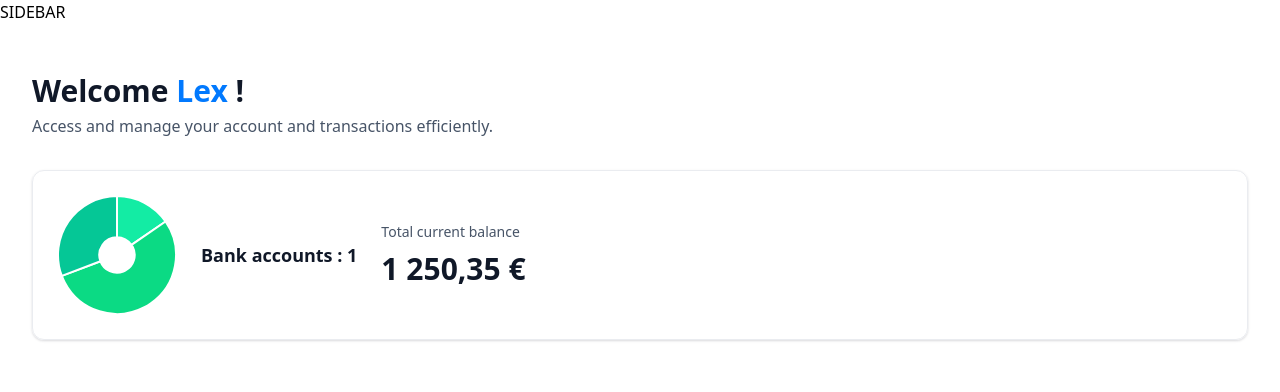
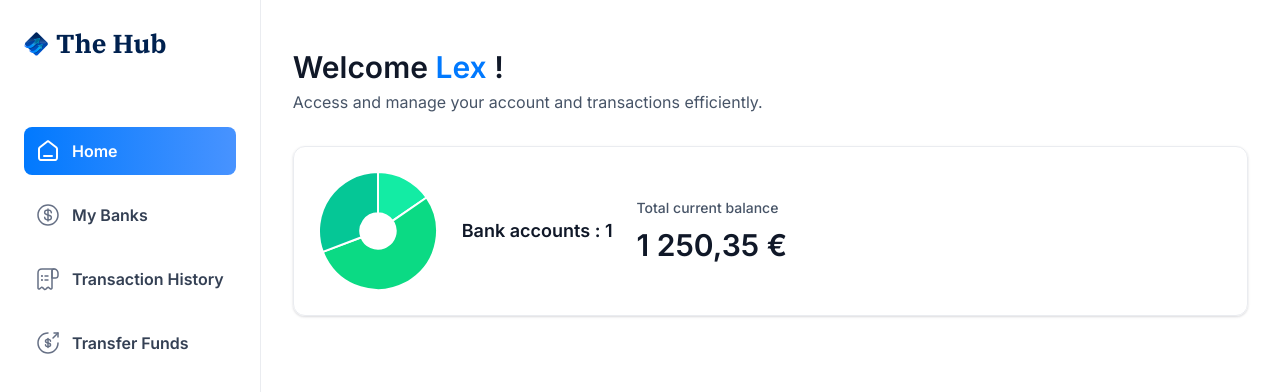
Before and after one commit to Lx-Ctn/Lx-Banking, a Next.js app: page / in a window 1280 px wide. Shown: the top 392 px of the page. Built offline with nearby package versions, Linux system fonts and the light colour scheme.

Commit message:
set sidebar UI with nav

```diff
--- a/app/(auth)/layout.tsx
+++ b/app/(auth)/layout.tsx
@@ -1,14 +1,7 @@
-
-
 export default function RootLayout({
-  children,
+	children,
 }: Readonly<{
-  children: React.ReactNode;
+	children: React.ReactNode;
 }>) {
-  return (
-      <main>
-         SIDEBAR
-         {children}
-      </main>
-  );
+	return <main>{children}</main>;
 }
--- a/app/(root)/layout.tsx
+++ b/app/(root)/layout.tsx
@@ -1,14 +1,27 @@
-
+import MobileNav from "@/components/MobileNav";
+import SideBar from "@/components/SideBar";
+import Image from "next/image";
 
 export default function RootLayout({
 	children,
 }: Readonly<{
 	children: React.ReactNode;
 }>) {
+	const loggedIn = { firstName: "Lex", lastName: "Ctn" };
+
 	return (
-      <main>
-         SIDEBAR
+		<main className="flex h-screen w-full font-inter">
+			<SideBar user={loggedIn} />
+
+			<div className="flex size-full flex-col">
+				<div className="root-layout">
+					<Image src="/icons/logo.svg" width={30} height={30} alt="Logo" />
+					<div>
+						<MobileNav user={loggedIn} />
+					</div>
+				</div>
 				{children}
+			</div>
 		</main>
 	);
 }
--- /dev/null
+++ b/components/MobileNav.tsx
@@ -0,0 +1,68 @@
+"use client";
+
+import { Sheet, SheetClose, SheetContent, SheetTrigger } from "@/components/ui/sheet";
+import { sidebarLinks } from "@/constants";
+import { cn } from "@/lib/utils";
+import Image from "next/image";
+import Link from "next/link";
+import { usePathname } from "next/navigation";
+
+const MobileNav = ({ user }: MobileNavProps) => {
+	const pathName = usePathname();
+
+	return (
+		<section className="w-full max-w-[264px]">
+			<Sheet>
+				<SheetTrigger>
+					<Image src="/icons/hamburger.svg" width="30" height="30" alt="Menu" className="cursor-pointer" />
+				</SheetTrigger>
+				<SheetContent side="left" className="border-none bg-white">
+					<Link href="/" className="flex cursor-pointer items-center gap-1 px-4">
+						<Image src="/icons/logo.svg" width={34} height={34} alt={"Hub logo"} />
+						<h1 className="text-26 font-ibm-plex-serif font-bold text-black-1 whitespace-nowrap">The Hub</h1>
+					</Link>
+					<div className="mobilenav-sheet">
+						<SheetClose asChild>
+							<nav className="flex h-full flex-col gap-6 pt-16 text-white">
+								{sidebarLinks.map(link => {
+									const isLinkActive = link.route === pathName || pathName.startsWith(`${link.route}/`);
+									return (
+										<SheetClose asChild key={link.label}>
+											<Link
+												href={link.route}
+												className={cn("mobilenav-sheet_close w-full", {
+													"bg-bank-gradient": isLinkActive,
+												})}
+											>
+												<Image
+													src={link.imgURL}
+													alt={link.label}
+													width={20}
+													height={20}
+													className={cn("!static !w-auto !max-w-none", {
+														"brightness-[3] invert-0": isLinkActive,
+													})}
+												/>
+												<p
+													className={cn("text-16 font-semibold text-black-2 whitespace-nowrap", {
+														"text-white": isLinkActive,
+													})}
+												>
+													{link.label}
+												</p>
+											</Link>
+										</SheetClose>
+									);
+								})}
+								USER
+							</nav>
+						</SheetClose>
+						FOOTER
+					</div>
+				</SheetContent>
+			</Sheet>
+		</section>
+	);
+};
+
+export default MobileNav;
--- /dev/null
+++ b/components/SideBar.tsx
@@ -0,0 +1,55 @@
+"use client";
+import { sidebarLinks } from "@/constants";
+import { cn } from "@/lib/utils";
+import Image from "next/image";
+import Link from "next/link";
+import { usePathname } from "next/navigation";
+import React from "react";
+
+const SideBar = ({ user }: SiderbarProps) => {
+	const pathName = usePathname();
+	return (
+		<section className="sidebar">
+			<nav className="flex flex-col gap-4">
+				<Link href="/" className="flex mb-12 cursor-pointer items-center gap-2 ">
+					<Image
+						src="/icons/logo.svg"
+						width={34}
+						height={34}
+						alt={"Hub logo"}
+						className="size-[24px] max-xl:size-14"
+					/>
+					<h1 className="sidebar-logo whitespace-nowrap">The Hub</h1>
+				</Link>
+				{sidebarLinks.map((link, i) => {
+					const isLinkActive = link.route === pathName || pathName.startsWith(`${link.route}/`);
+					return (
+						<Link
+							key={i}
+							href={link.route}
+							className={cn("sidebar-link", { "bg-bank-gradient": isLinkActive })}
+						>
+							<div className="relative flex gap-3">
+								<Image
+									src={link.imgURL}
+									alt={link.label}
+									fill
+									className={cn("!static !w-auto !max-w-none", {
+										"brightness-[3] invert-0": isLinkActive,
+									})}
+								/>
+								<p className={cn("sidebar-label whitespace-nowrap", { "!text-white": isLinkActive })}>
+									{link.label}
+								</p>
+							</div>
+						</Link>
+					);
+				})}
+				USER
+			</nav>
+			FOOTER
+		</section>
+	);
+};
+
+export default SideBar;
--- /dev/null
+++ b/components/ui/sheet.tsx
@@ -0,0 +1,140 @@
+"use client"
+
+import * as React from "react"
+import * as SheetPrimitive from "@radix-ui/react-dialog"
+import { cva, type VariantProps } from "class-variance-authority"
+import { X } from "lucide-react"
+
+import { cn } from "@/lib/utils"
+
+const Sheet = SheetPrimitive.Root
+
+const SheetTrigger = SheetPrimitive.Trigger
+
+const SheetClose = SheetPrimitive.Close
+
+const SheetPortal = SheetPrimitive.Portal
+
+const SheetOverlay = React.forwardRef<
+  React.ElementRef<typeof SheetPrimitive.Overlay>,
+  React.ComponentPropsWithoutRef<typeof SheetPrimitive.Overlay>
+>(({ className, ...props }, ref) => (
+  <SheetPrimitive.Overlay
+    className={cn(
+      "fixed inset-0 z-50 bg-black/80  data-[state=open]:animate-in data-[state=closed]:animate-out data-[state=closed]:fade-out-0 data-[state=open]:fade-in-0",
+      className
+    )}
+    {...props}
+    ref={ref}
+  />
+))
+SheetOverlay.displayName = SheetPrimitive.Overlay.displayName
+
+const sheetVariants = cva(
+  "fixed z-50 gap-4 bg-background p-6 shadow-lg transition ease-in-out data-[state=closed]:duration-300 data-[state=open]:duration-500 data-[state=open]:animate-in data-[state=closed]:animate-out",
+  {
+    variants: {
+      side: {
+        top: "inset-x-0 top-0 border-b data-[state=closed]:slide-out-to-top data-[state=open]:slide-in-from-top",
+        bottom:
+          "inset-x-0 bottom-0 border-t data-[state=closed]:slide-out-to-bottom data-[state=open]:slide-in-from-bottom",
+        left: "inset-y-0 left-0 h-full w-3/4 border-r data-[state=closed]:slide-out-to-left data-[state=open]:slide-in-from-left sm:max-w-sm",
+        right:
+          "inset-y-0 right-0 h-full w-3/4 border-l data-[state=closed]:slide-out-to-right data-[state=open]:slide-in-from-right sm:max-w-sm",
+      },
+    },
+    defaultVariants: {
+      side: "right",
+    },
+  }
+)
+
+interface SheetContentProps
+  extends React.ComponentPropsWithoutRef<typeof SheetPrimitive.Content>,
+    VariantProps<typeof sheetVariants> {}
+
+const SheetContent = React.forwardRef<
+  React.ElementRef<typeof SheetPrimitive.Content>,
+  SheetContentProps
+>(({ side = "right", className, children, ...props }, ref) => (
+  <SheetPortal>
+    <SheetOverlay />
+    <SheetPrimitive.Content
+      ref={ref}
+      className={cn(sheetVariants({ side }), className)}
+      {...props}
+    >
+      <SheetPrimitive.Close className="absolute right-4 top-4 rounded-sm opacity-70 ring-offset-background transition-opacity hover:opacity-100 focus:outline-none focus:ring-2 focus:ring-ring focus:ring-offset-2 disabled:pointer-events-none data-[state=open]:bg-secondary">
+        <X className="h-4 w-4" />
+        <span className="sr-only">Close</span>
+      </SheetPrimitive.Close>
+      {children}
+    </SheetPrimitive.Content>
+  </SheetPortal>
+))
+SheetContent.displayName = SheetPrimitive.Content.displayName
+
+const SheetHeader = ({
+  className,
+  ...props
+}: React.HTMLAttributes<HTMLDivElement>) => (
+  <div
+    className={cn(
+      "flex flex-col space-y-2 text-center sm:text-left",
+      className
+    )}
+    {...props}
+  />
+)
+SheetHeader.displayName = "SheetHeader"
+
+const SheetFooter = ({
+  className,
+  ...props
+}: React.HTMLAttributes<HTMLDivElement>) => (
+  <div
+    className={cn(
+      "flex flex-col-reverse sm:flex-row sm:justify-end sm:space-x-2",
+      className
+    )}
+    {...props}
+  />
+)
+SheetFooter.displayName = "SheetFooter"
+
+const SheetTitle = React.forwardRef<
+  React.ElementRef<typeof SheetPrimitive.Title>,
+  React.ComponentPropsWithoutRef<typeof SheetPrimitive.Title>
+>(({ className, ...props }, ref) => (
+  <SheetPrimitive.Title
+    ref={ref}
+    className={cn("text-lg font-semibold text-foreground", className)}
+    {...props}
+  />
+))
+SheetTitle.displayName = SheetPrimitive.Title.displayName
+
+const SheetDescription = React.forwardRef<
+  React.ElementRef<typeof SheetPrimitive.Description>,
+  React.ComponentPropsWithoutRef<typeof SheetPrimitive.Description>
+>(({ className, ...props }, ref) => (
+  <SheetPrimitive.Description
+    ref={ref}
+    className={cn("text-sm text-muted-foreground", className)}
+    {...props}
+  />
+))
+SheetDescription.displayName = SheetPrimitive.Description.displayName
+
+export {
+  Sheet,
+  SheetPortal,
+  SheetOverlay,
+  SheetTrigger,
+  SheetClose,
+  SheetContent,
+  SheetHeader,
+  SheetFooter,
+  SheetTitle,
+  SheetDescription,
+}
--- a/constants/index.ts
+++ b/constants/index.ts
@@ -29,8 +29,7 @@
 //   "access-sandbox-da44dac8-7d31-4f66-ab36-2238d63a3017";
 
 // custom_user -> Chase Bank
-export const TEST_ACCESS_TOKEN =
-  "access-sandbox-229476cf-25bc-46d2-9ed5-fba9df7a5d63";
+export const TEST_ACCESS_TOKEN = "access-sandbox-229476cf-25bc-46d2-9ed5-fba9df7a5d63";
 
 export const ITEMS = [
 	{
--- a/package.json
+++ b/package.json
@@ -9,6 +9,7 @@
     "lint": "next lint"
   },
   "dependencies": {
+    "@radix-ui/react-dialog": "^1.1.2",
     "@radix-ui/react-slot": "^1.1.0",
     "chart.js": "^4.4.7",
     "class-variance-authority": "^0.7.1",
```
Also changed, not shown: 1 other file (tests, documents, lock files or other folders). Lines whose indentation alone changed are shown as unchanged.
